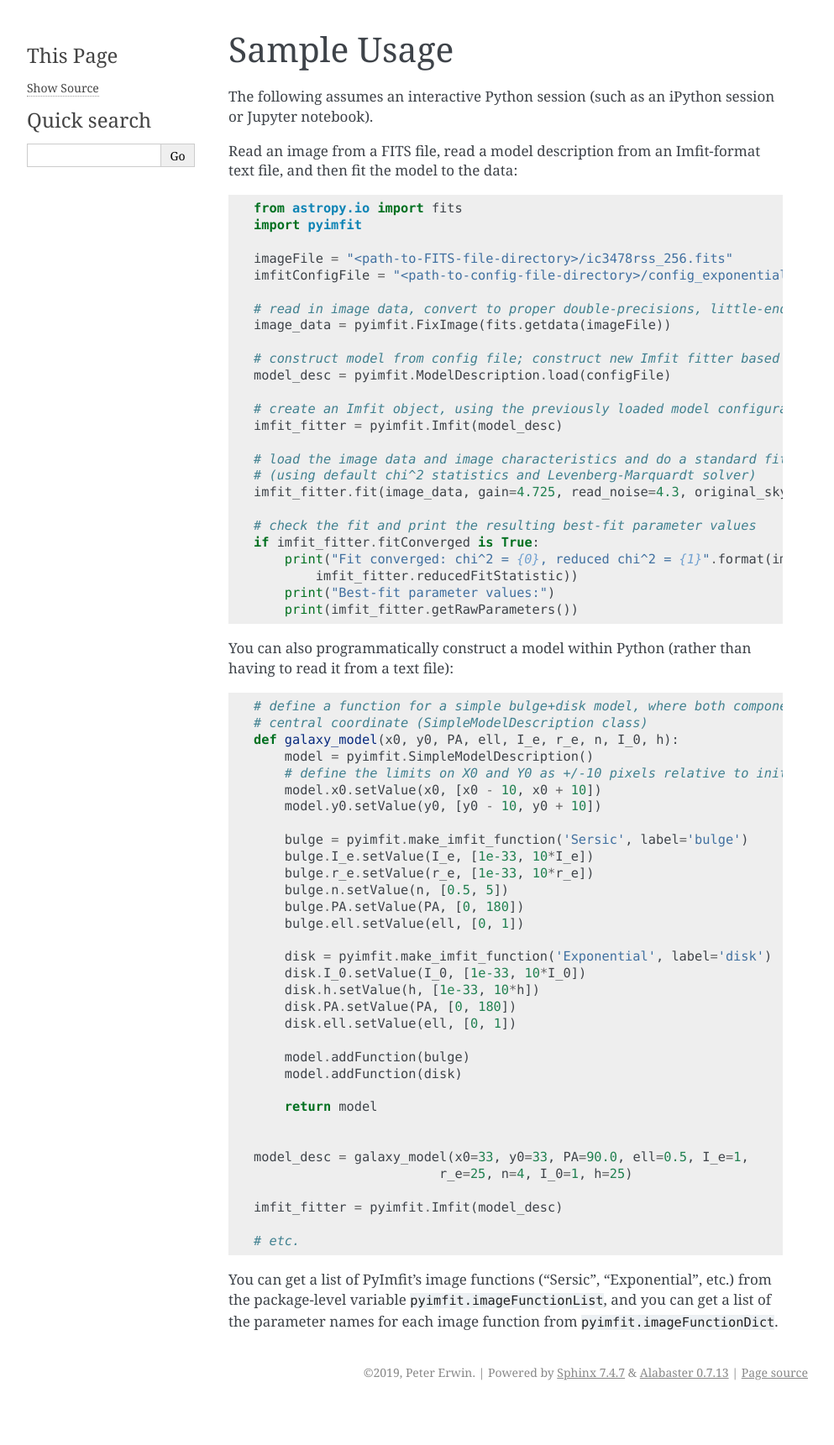
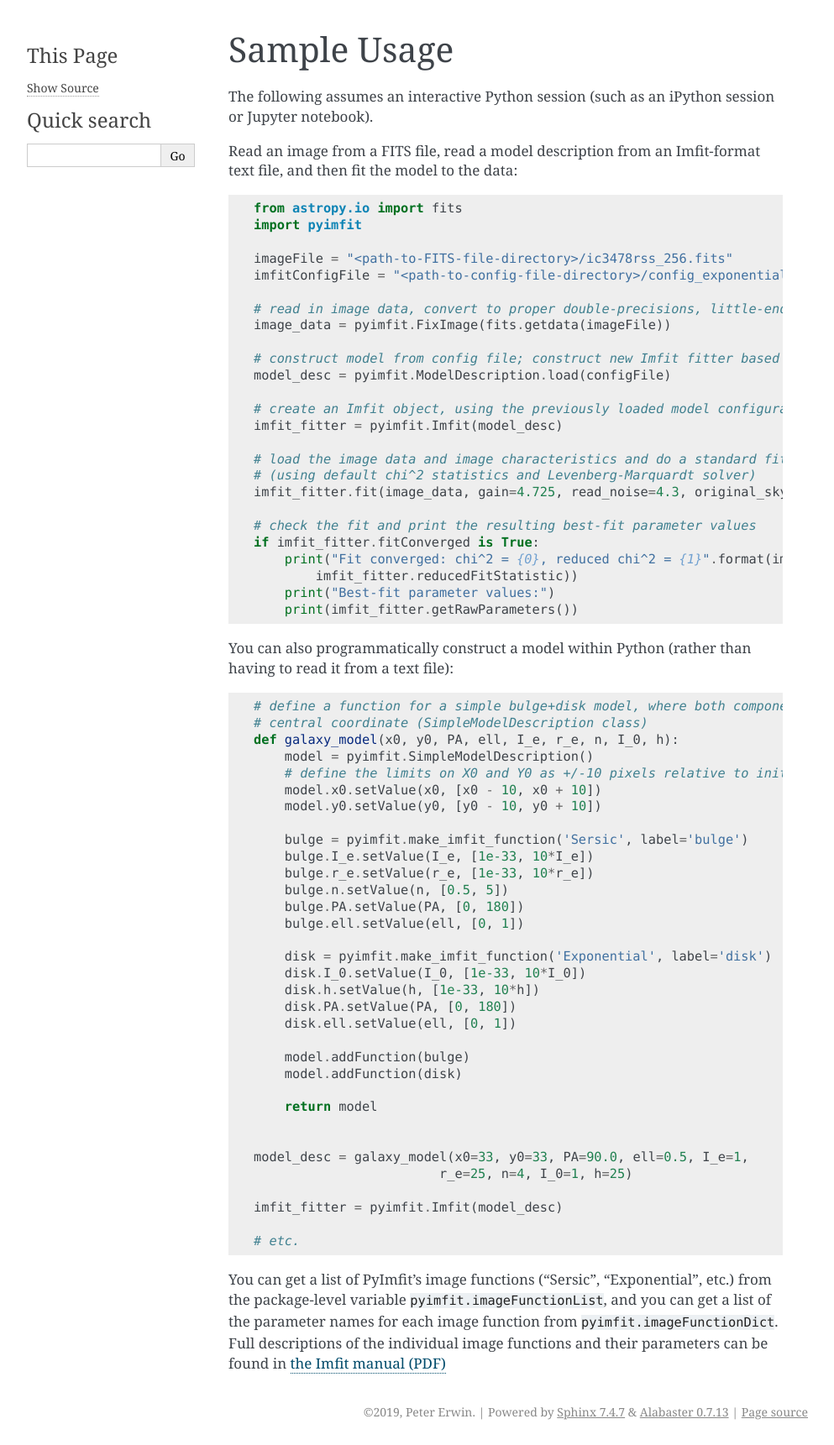
Before and after one commit to perwin/pyimfit, a Sphinx documentation site: the page built from docs/sample_usage.rst, in a window 1280 px wide. Shown: the whole page at 84% size, without its empty margins (148-1141 px from the left). Built offline with Sphinx 7.4.7, drawn with Linux system fonts in a browser that asks for light colours; before the commit the page ends 1674 px from its top, so only the background shows below that.

Commit message:
More doc updates.

```diff
--- a/docs/sample_usage.rst
+++ b/docs/sample_usage.rst
@@ -78,4 +78,7 @@ than having to read it from a text file):
 You can get a list of PyImfit's image functions ("Sersic",
 "Exponential", etc.) from the package-level variable
 ``pyimfit.imageFunctionList``, and you can get a list of the parameter
-names for each image function from ``pyimfit.imageFunctionDict``.
+names for each image function from ``pyimfit.imageFunctionDict``. Full
+descriptions of the individual image functions and their parameters can
+be found in `the Imfit manual
+(PDF) <http://www.mpe.mpg.de/~erwin/resources/imfit/imfit_howto.pdf>`__
```
Also changed, not shown: docs/howto_generate_docs.txt (+10 -2 lines), docs/sample_usage.md (+2 -1 lines).
